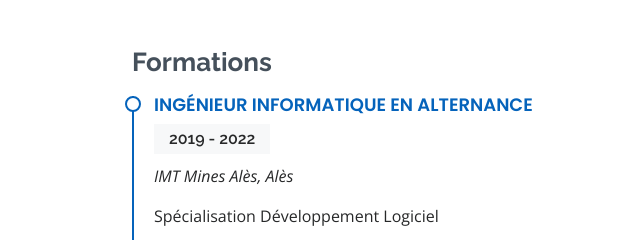
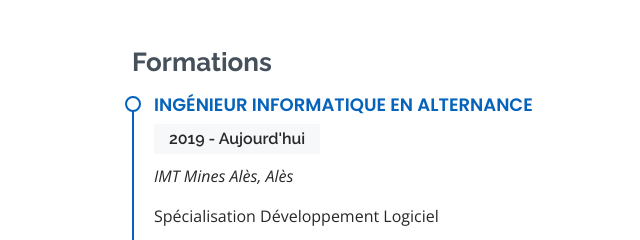
Before and after one commit to LeonBousquet/LeonBousquet.github.io, a plain HTML site: page index.html in a window 1280 px wide. Shown: the part 2540-2780 px from the top of the page, 0-640 px from the left. Drawn offline with nearby package versions, Linux system fonts and the light colour scheme.

Commit message:
Update index.html

```diff
--- a/index.html
+++ b/index.html
@@ -213,7 +213,7 @@
             <h3 class="resume-title">Formations</h3>
             <div class="resume-item">
               <h4>Ingénieur informatique en alternance</h4>
-              <h5>2019 - 2022</h5>
+              <h5>2019 - Aujourd'hui</h5>
               <p><em>IMT Mines Alès, Alès</em></p>
               <p>Spécialisation Développement Logiciel</p>
               <p>Anglais TOEIC : 945/990 (C1)</p>
```
